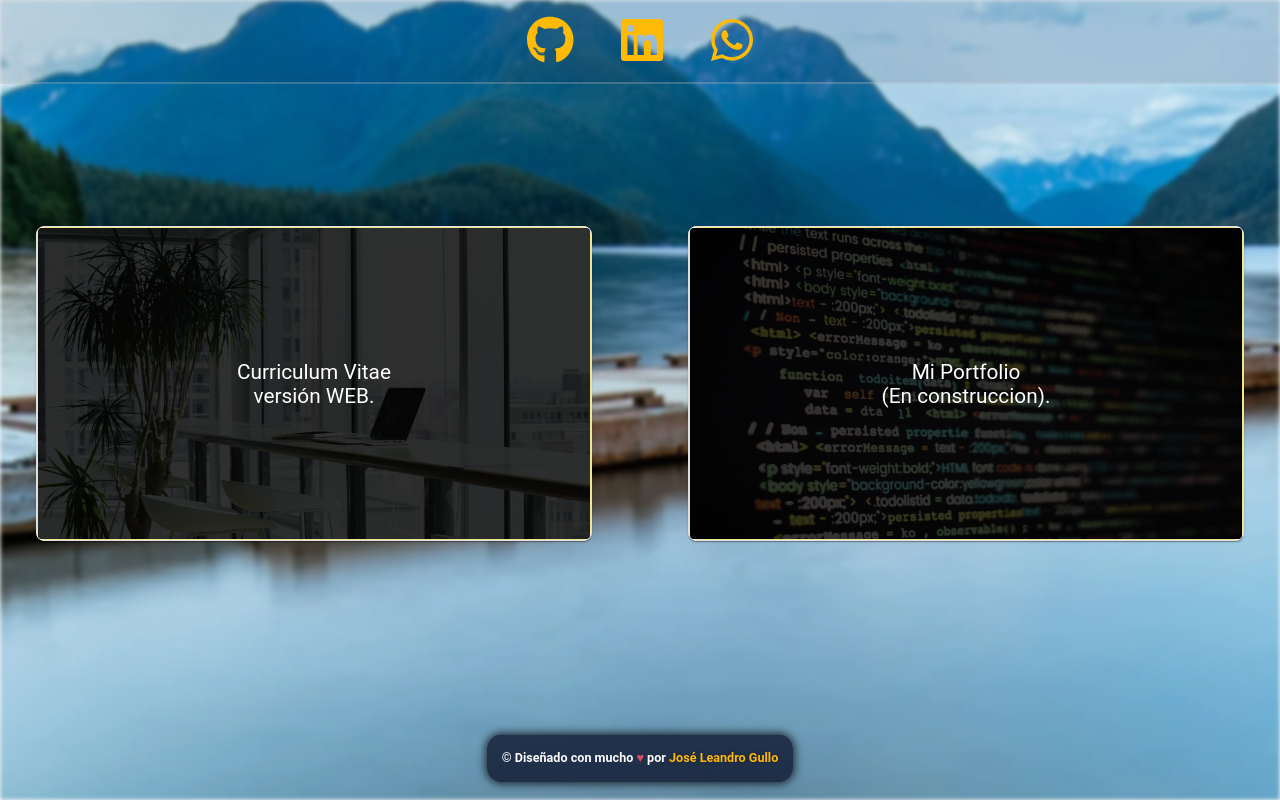
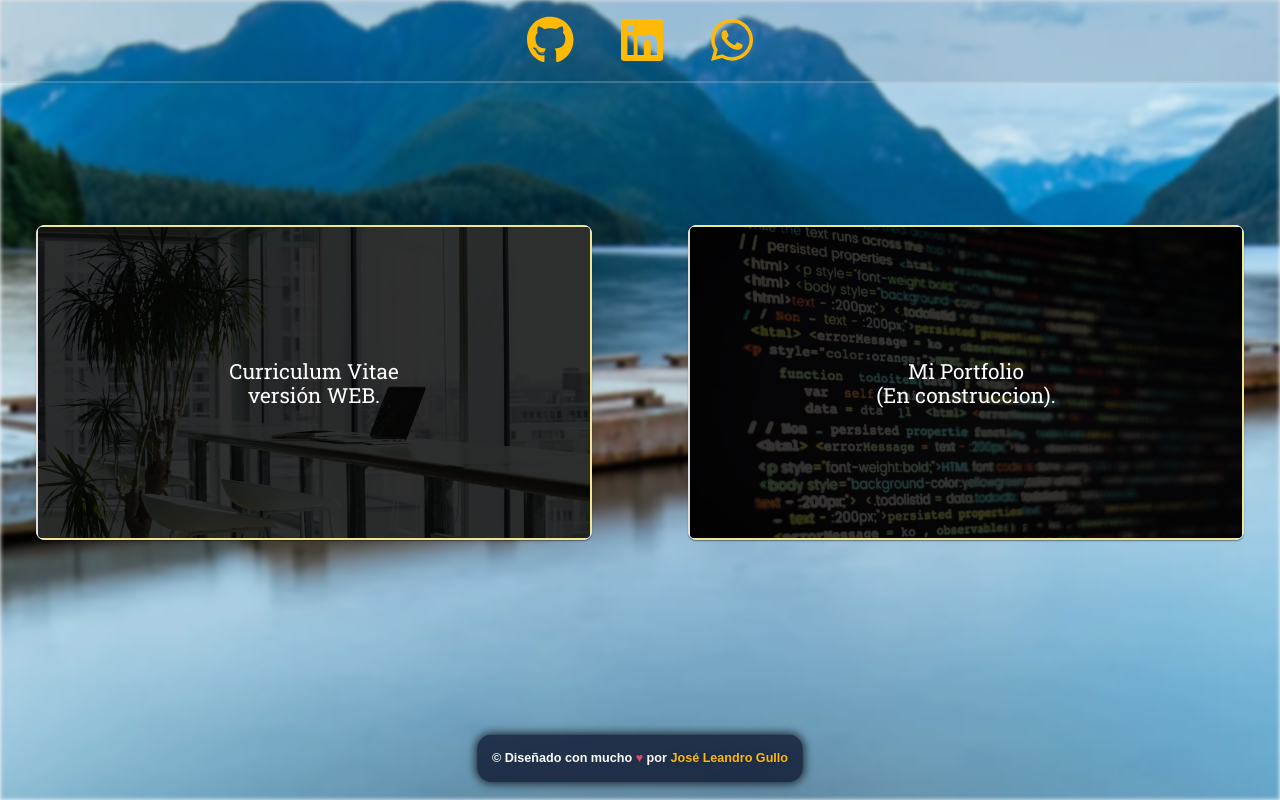
Before and after one commit to gullojoseleandro/Portfolio_V4, a React (Create React App) app: page /HomePage in a window 1280 px wide. Built offline with nearby package versions, Linux system fonts and the light colour scheme.

Commit message:
Update index.css

```diff
--- a/src/index.css
+++ b/src/index.css
@@ -1,4 +1,15 @@
-@import url('https://fonts.googleapis.com/css2?family=Work+Sans:wght@900&display=swap');
+@font-face {
+  font-family: 'Roboto';
+  src: url('./assets/fonts/Roboto/RobotoSlab-VariableFont_wght.ttf') format('truetype');
+  font-weight: normal;
+  font-style: normal;
+}
+@font-face {
+  font-family: 'Playfair Display';
+  src: url('./assets/fonts/Baskerville/LibreBaskerville-Bold.ttf') format('truetype');
+  font-weight: normal;
+  font-style: normal;
+}
 
 body {
   margin: 0;
@@ -25,8 +36,15 @@ select {
   font: inherit;
 }
 
+li {
+  text-wrap: balance;
+  font-family: sans-serif;
+}
+
 p {
   text-wrap: pretty;
+  font-family: sans-serif;
+
 }
 h1,
 h2,
@@ -35,6 +53,7 @@ h4,
 h5,
 h6 {
   text-wrap: balance;
+  font-family: "Roboto", serif;
 }
 
 img,
```
